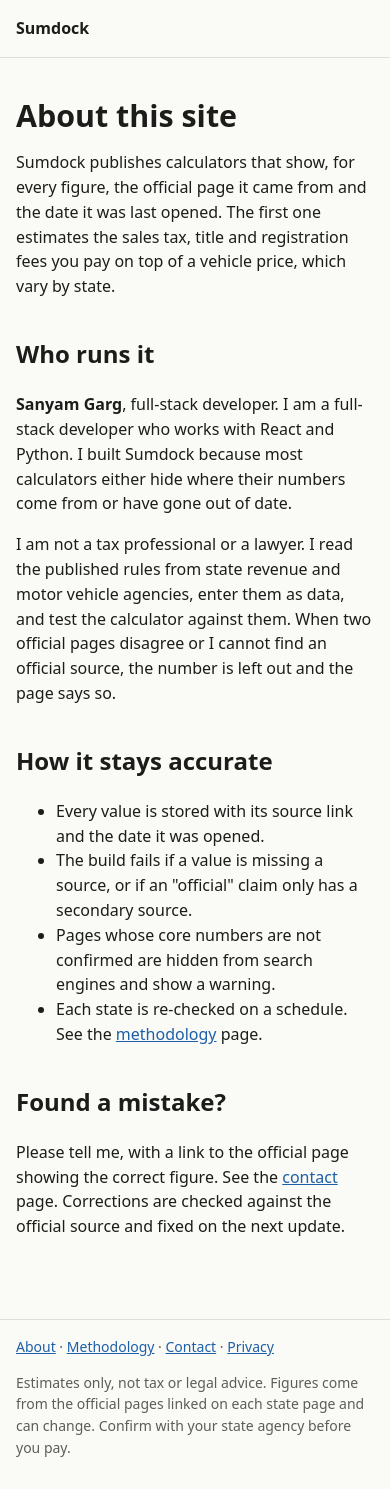
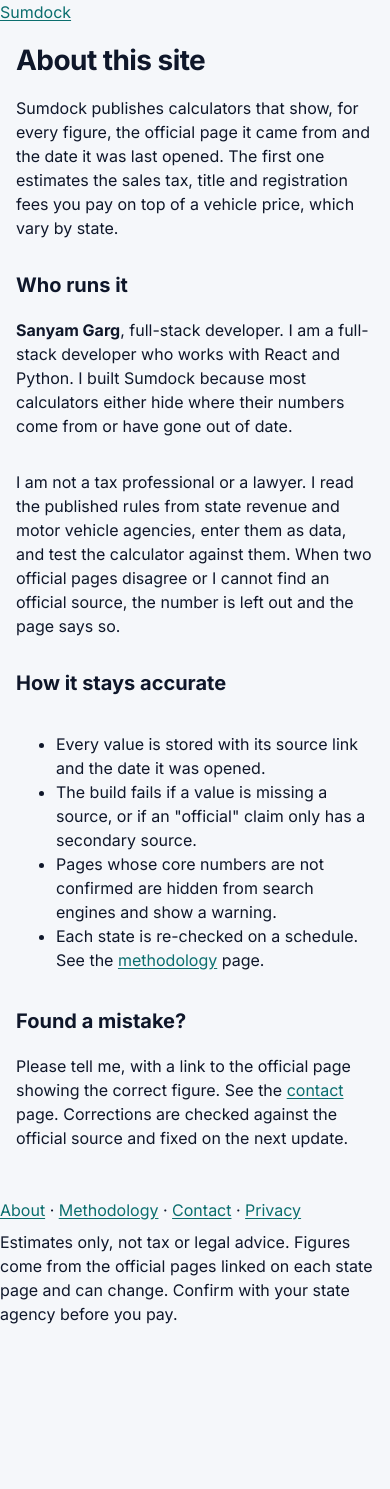
Before and after one commit to sanyamgargg/sumdock, a Next.js app: page /about in a window 390 px wide. After the commit the page ends 1338 px from the top, so only its background shows below. Built offline with nearby package versions, Linux system fonts and the light colour scheme.

Commit message:
Design tokens and Inter font
Colour, radius and spacing tokens from the phone mockup as CSS variables.
Inter loaded with next/font. Dark mode dropped: the mockup has no dark tokens.

Co-Authored-By: Claude Sonnet 5.5 <noreply@anthropic.com>

```diff
--- a/app/globals.css
+++ b/app/globals.css
@@ -1,45 +1,88 @@
 :root {
-  --bg: #fafaf7;
-  --fg: #1c1c1a;
-  --muted: #5d5d57;
-  --line: #deded6;
-  --accent: #1d5fa8;
-  --warn-bg: #fff4d6;
-  --warn-fg: #6b4e00;
+  /* Colour tokens, taken from the phone mockup (design/Mobile.dc.html). */
+  --bg: #f5f7fa;
   --card: #ffffff;
+  --line: #e3e7ee;
+  --line-strong: #c9d0db;
+  --fg: #0f172a;
+  --body: #2a3447;
+  --muted: #566074;
+  --accent: #0b6e6e;
+  --accent-fg: #ffffff;
+  --accent-tint: #e6f3f2;
+  --accent-tint-fg: #074f4f;
+  --warn-bg: #fff5dc;
+  --warn-fg: #6b4400;
+  --focus: #0b6e6e;
+
+  --font: var(--font-inter), Inter, system-ui, -apple-system, "Segoe UI", sans-serif;
+
+  --radius-card: 14px;
+  --radius-field: 10px;
+  --radius-sm: 6px;
+  --radius-pill: 999px;
+
+  --gutter: 16px;
+  --container: 1120px;
+  --touch: 44px;
+  --field: 48px;
 }
-@media (prefers-color-scheme: dark) {
-  :root { --bg: #151514; --fg: #ecece6; --muted: #a2a29a; --line: #34342f; --accent: #7db4f0; --warn-bg: #3a3000; --warn-fg: #f3d36b; --card: #1e1e1c; }
+
+* { box-sizing: border-box; }
+html { -webkit-text-size-adjust: 100%; }
+body {
+  margin: 0;
+  background: var(--bg);
+  color: var(--fg);
+  font: 16px/1.5 var(--font);
+  overflow-wrap: break-word;
 }
-* { box-sizing: border-box; }
-body { margin: 0; background: var(--bg); color: var(--fg); font: 16px/1.55 system-ui, -apple-system, "Segoe UI", sans-serif; }
-header.site, footer.site, main { max-width: 860px; margin: 0 auto; padding: 16px; }
-header.site { border-bottom: 1px solid var(--line); }
-.brand { font-weight: 700; color: var(--fg); text-decoration: none; }
-footer.site { color: var(--muted); font-size: 14px; border-top: 1px solid var(--line); margin-top: 48px; }
-a { color: var(--accent); }
-h1 { font-size: 1.9rem; line-height: 1.2; margin: 24px 0 8px; }
-h2 { margin-top: 36px; }
-.lede { color: var(--muted); }
+a { color: var(--accent); text-underline-offset: 2px; }
+a:hover { text-decoration-thickness: 2px; }
+:focus-visible { outline: 3px solid var(--focus); outline-offset: 2px; border-radius: 4px; }
+h1 { font-size: 28px; line-height: 1.15; letter-spacing: -0.02em; font-weight: 700; margin: 0; }
+h2 { font-size: 20px; line-height: 1.3; margin: 0; }
+h3 { font-size: 17px; margin: 0; }
+p { margin: 0 0 12px; }
+small { font-size: 13px; }
+table { width: 100%; border-collapse: collapse; }
+td, th { padding: 8px 4px; border-bottom: 1px solid var(--line); vertical-align: top; text-align: left; }
+@media (min-width: 900px) {
+  h1 { font-size: 36px; }
+  h2 { font-size: 24px; }
+}
+
+/* Visually hidden, still read by screen readers. */
+.sr-only { position: absolute; width: 1px; height: 1px; overflow: hidden; clip: rect(0 0 0 0); white-space: nowrap; }
+.skip { position: absolute; left: 8px; top: -60px; background: var(--card); padding: 10px 14px; border-radius: var(--radius-field); z-index: 20; }
+.skip:focus { top: 8px; }
+
+/* Shell */
+.container { width: 100%; max-width: var(--container); margin: 0 auto; padding: 0 var(--gutter); }
+main.page { padding-top: 20px; padding-bottom: 36px; display: flex; flex-direction: column; gap: 20px; }
+.lede { color: var(--body); font-size: 17px; margin: 0; max-width: 62ch; }
+
+/* Cards */
+.card { background: var(--card); border: 1px solid var(--line); border-radius: var(--radius-card); padding: 18px; }
+
+/* Existing pieces, restyled until their components are rebuilt */
+.banner, .excluded { background: var(--warn-bg); color: var(--warn-fg); border-radius: var(--radius-field); padding: 12px 14px; font-size: 14px; }
+.banner { margin: 0; }
+.excluded ul { margin: 6px 0 0; padding-left: 18px; }
+.tag { display: inline-block; margin-left: 8px; font-size: 11px; font-weight: 600; background: var(--warn-bg); color: var(--warn-fg); padding: 1px 6px; border-radius: var(--radius-sm); }
+.badge { font-size: 12px; padding: 1px 8px; border-radius: var(--radius-pill); border: 1px solid var(--line-strong); color: var(--muted); }
+.state-list { list-style: none; padding: 0; margin: 0; display: grid; gap: 8px; grid-template-columns: repeat(auto-fill, minmax(200px, 1fr)); }
+.state-list a { display: block; padding: 12px; border: 1px solid var(--line); border-radius: var(--radius-field); background: var(--card); text-decoration: none; color: var(--fg); min-height: var(--touch); }
+.calc { background: var(--card); border: 1px solid var(--line); border-radius: var(--radius-card); padding: 18px; }
 .grid { display: grid; gap: 14px; grid-template-columns: repeat(auto-fit, minmax(220px, 1fr)); }
-label { display: flex; flex-direction: column; gap: 4px; font-weight: 600; font-size: 14px; }
-label.check { flex-direction: row; align-items: center; gap: 8px; font-weight: 500; }
+label { display: flex; flex-direction: column; gap: 6px; font-weight: 500; font-size: 14px; }
+label.check { flex-direction: row; align-items: center; gap: 10px; font-size: 15px; min-height: var(--touch); }
+label.check input { width: 22px; height: 22px; accent-color: var(--accent); }
 label small { font-weight: 400; color: var(--muted); }
-input[type="number"], select { padding: 10px; font-size: 16px; border: 1px solid var(--line); border-radius: 8px; background: var(--card); color: var(--fg); }
-.calc { background: var(--card); border: 1px solid var(--line); border-radius: 12px; padding: 16px; }
+input[type="number"], input[type="text"], select { height: var(--field); padding: 0 12px; font: inherit; font-size: 16px; border: 1px solid var(--line-strong); border-radius: var(--radius-field); background: var(--card); color: var(--fg); }
 .result { margin-top: 20px; }
 .result h3 { margin: 0 0 8px; }
-table { width: 100%; border-collapse: collapse; }
-td { padding: 8px 4px; border-bottom: 1px solid var(--line); vertical-align: top; }
 td.num { text-align: right; font-variant-numeric: tabular-nums; white-space: nowrap; }
 tr.total td { font-weight: 700; border-bottom: 0; font-size: 1.1rem; }
-.tag { margin-left: 8px; font-size: 11px; background: var(--warn-bg); color: var(--warn-fg); padding: 1px 6px; border-radius: 99px; }
-.excluded { margin-top: 14px; background: var(--warn-bg); color: var(--warn-fg); padding: 10px 14px; border-radius: 8px; font-size: 14px; }
-.excluded ul { margin: 6px 0 0; padding-left: 18px; }
-.banner { background: var(--warn-bg); color: var(--warn-fg); padding: 12px 14px; border-radius: 8px; margin: 16px 0; }
-.sources td:first-child { width: 38%; }
 .sources small { color: var(--muted); }
-.state-list { list-style: none; padding: 0; display: grid; gap: 8px; grid-template-columns: repeat(auto-fill, minmax(200px, 1fr)); }
-.state-list a { display: block; padding: 12px; border: 1px solid var(--line); border-radius: 8px; background: var(--card); text-decoration: none; }
-.badge { font-size: 11px; padding: 1px 8px; border-radius: 99px; border: 1px solid var(--line); color: var(--muted); }
 .footnav { margin-bottom: 8px; }
--- a/app/layout.tsx
+++ b/app/layout.tsx
@@ -1,6 +1,9 @@
 import type { Metadata } from "next";
+import { Inter } from "next/font/google";
 import "./globals.css";
 import { site } from "@/lib/site";
+
+const inter = Inter({ subsets: ["latin"], weight: ["400", "500", "600", "700"], display: "swap", variable: "--font-inter" });
 
 export const metadata: Metadata = {
   metadataBase: new URL(site.url),
@@ -10,12 +13,12 @@ export const metadata: Metadata = {
 
 export default function RootLayout({ children }: { children: React.ReactNode }) {
   return (
-    <html lang="en-US">
+    <html lang="en-US" className={inter.variable}>
       <body>
         <header className="site">
           <a href="/" className="brand">{site.name}</a>
         </header>
-        <main>{children}</main>
+        <main className="container page">{children}</main>
         <footer className="site">
           <nav className="footnav">
             <a href="/about/">About</a> · <a href="/methodology/">Methodology</a> · <a href="/contact/">Contact</a> ·{" "}
```
